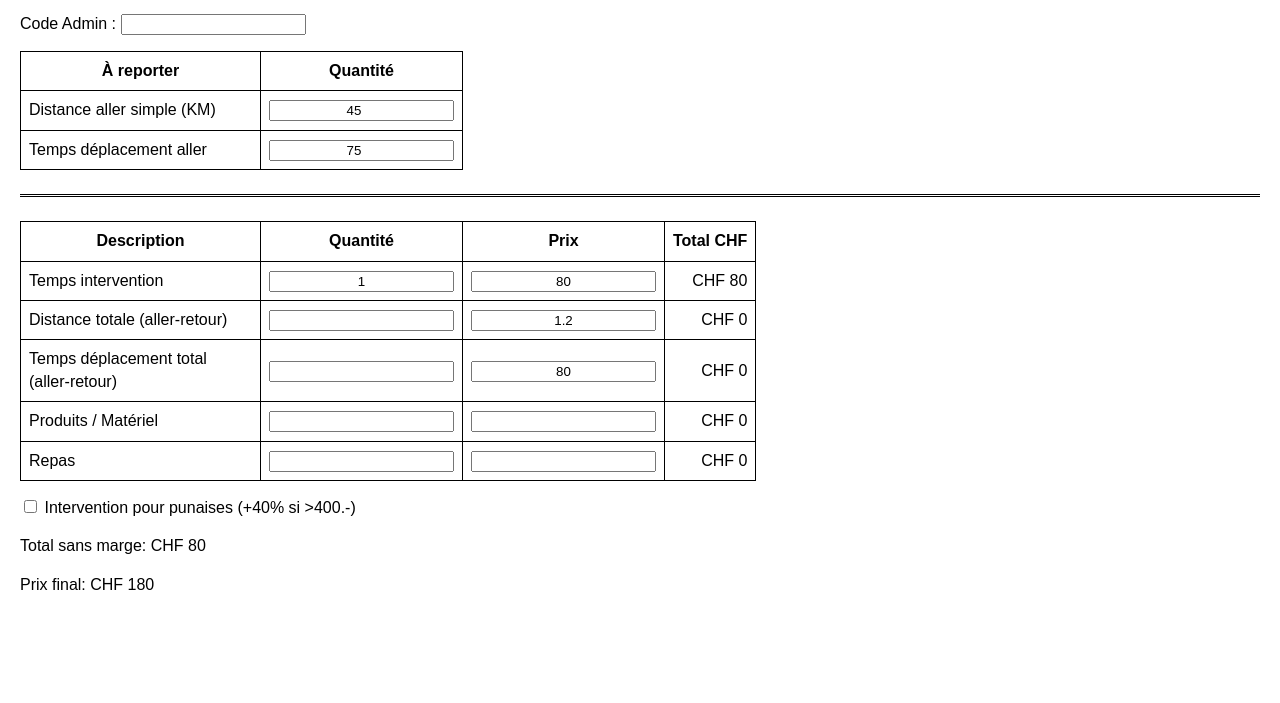
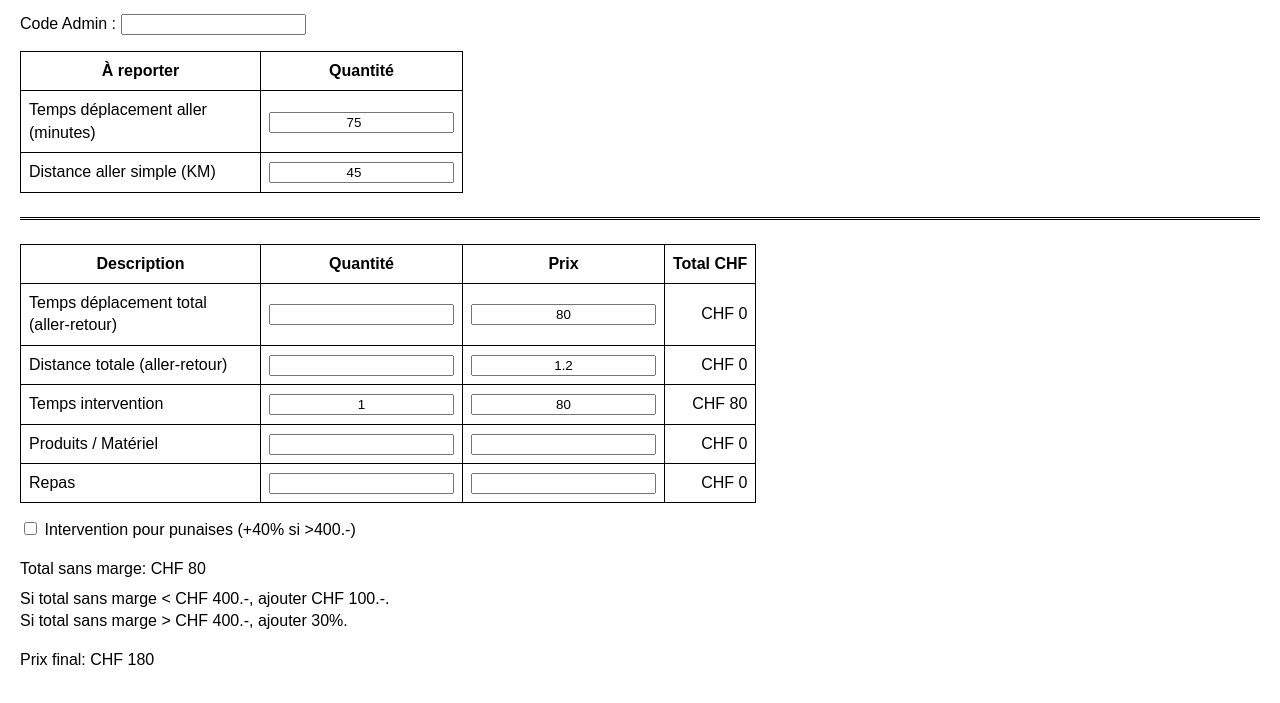
Before and after one commit to drakax1/calculateur_prix_intervention, a plain HTML site: page index.html in a window 1280 px wide. Shown: the part 57-760 px from the top of the page. Drawn offline with Linux system fonts and the light colour scheme.

Commit message:
Update index.html

```diff
--- a/index.html
+++ b/index.html
@@ -49,6 +49,10 @@
         #totalSansMarge, #prixFinal {
             margin-top: 16px;
         }
+        .infos-supplementaires {
+            margin-top: 8px;
+            margin-bottom: 8px;
+        }
     </style>
 </head>
 <body>
@@ -75,12 +79,12 @@
     </thead>
     <tbody>
         <tr>
+            <td>Temps déplacement aller (minutes)</td>
+            <td><input type="number" id="minutesDeplacement" value="75" min="0" step="1"></td>
+        </tr>
+        <tr>
             <td>Distance aller simple (KM)</td>
             <td><input type="number" id="kmSimple" value="45" min="0" step="1"></td>
-        </tr>
-        <tr>
-            <td>Temps déplacement aller</td>
-            <td><input type="number" id="minutesDeplacement" value="75" min="0" step="1"></td>
         </tr>
     </tbody>
 </table>
@@ -104,8 +108,8 @@
     </thead>
     <tbody>
         <tr>
-            <td>Temps intervention</td>
-            <td><input type="text" inputmode="decimal" pattern="[0-9]*[.]?[0-9]+" value="1"></td>
+            <td>Temps déplacement total (aller-retour)</td>
+            <td><input type="number" id="deplacementQuantite" readonly></td>
             <td><input type="text" class="prixFixe" value="80" readonly></td>
             <td class="ligneTotal">CHF 0</td>
         </tr>
@@ -116,8 +120,8 @@
             <td class="ligneTotal">CHF 0</td>
         </tr>
         <tr>
-            <td>Temps déplacement total (aller-retour)</td>
-            <td><input type="number" id="deplacementQuantite" readonly></td>
+            <td>Temps intervention</td>
+            <td><input type="text" inputmode="decimal" pattern="[0-9]*[.]?[0-9]+" value="1"></td>
             <td><input type="text" class="prixFixe" value="80" readonly></td>
             <td class="ligneTotal">CHF 0</td>
         </tr>
@@ -141,6 +145,12 @@
 </div>
 
 <div id="totalSansMarge">Total sans marge: CHF 0</div>
+
+<div class="infos-supplementaires">
+    <div>Si total sans marge &lt; CHF 400.-, ajouter CHF 100.-.</div>
+    <div>Si total sans marge &gt; CHF 400.-, ajouter 30%.</div>
+</div>
+
 <div id="prixFinal"><strong>Prix final: CHF 0</strong></div>
 
 <script>
```
